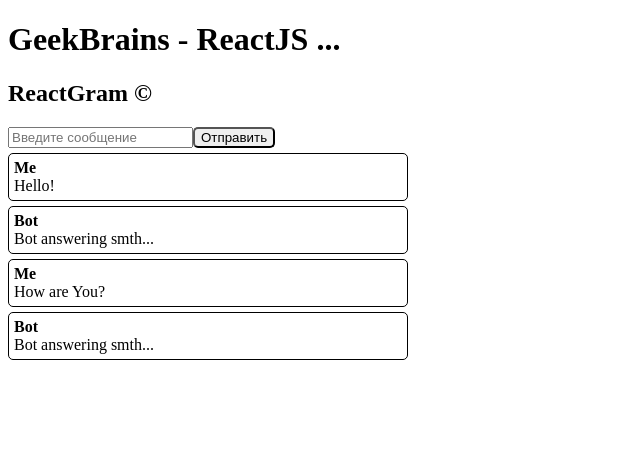
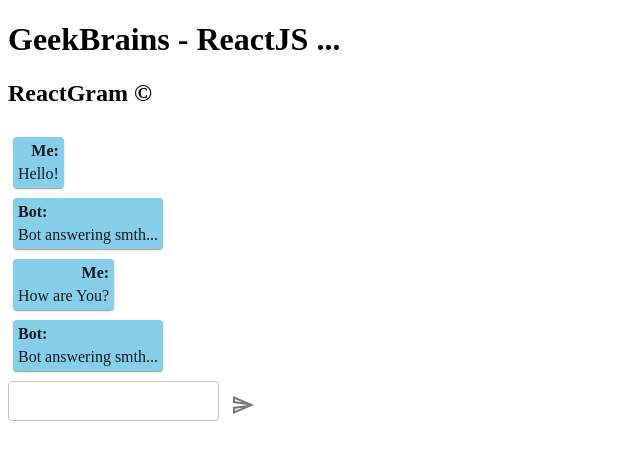
Before and after one commit to rri9/r-prof-2-22022020, a React app in the folder Students/Ruslan_Rakushov/: page / in a window 1280 px wide. Shown: the top 460 px of the page, without its empty margins (0-640 px from the left). Built offline with nearby package versions, Linux system fonts and the light colour scheme.

Commit message:
add styles by UI

```diff
--- a/Students/Ruslan_Rakushov/package.json
+++ b/Students/Ruslan_Rakushov/package.json
@@ -12,6 +12,8 @@
   "author": "",
   "license": "ISC",
   "dependencies": {
+    "@material-ui/core": "^4.9.4",
+    "@material-ui/icons": "^4.9.1",
     "react": "^16.12.0",
     "react-dom": "^16.12.0"
   },
--- a/Students/Ruslan_Rakushov/src/components/Message/Message.jsx
+++ b/Students/Ruslan_Rakushov/src/components/Message/Message.jsx
@@ -1,15 +1,46 @@
 import React from 'react';
 import ReactDOM from 'react-dom';
-import './Message.css';
+import { Paper } from '@material-ui/core';
+import { makeStyles } from '@material-ui/core/styles';
+import { red } from '@material-ui/core/colors';
+
+// import './Message.css';
+
+const useStyles = makeStyles(theme => ({
+  //TODO Выровнять Paper аналогично span'у
+  root: {
+    display: 'flex',
+    flexDirection: 'column',
+    width: 'fit-content',
+    backgroundColor: 'skyblue',
+    padding: '5px',
+    margin: '5px 0',
+    '& span': {
+      fontWeight: 'bold',
+    },
+    '& p': {
+      margin: '5px 0 0 0',
+    }
+  },
+  userAnswer: {
+    alignSelf: 'flex-end',
+
+  },
+  botAnswer: {
+    alignSelf: 'flex-start',
+  }
+}));
 
 const Message = (props) => {
+  const classes = useStyles();
   const sender = props.msg.sender ? props.msg.sender : 'Bot';
   const text = (props.msg.sender || props.msg.text) ? props.msg.text : 'Bot answering smth...';
+  const msgStyle = props.msg.sender ? classes.userAnswer : classes.botAnswer;
   return (
-    <div className="msg">
-        <strong>{ sender }</strong>
+    <Paper className={classes.root}>
+      <span className={msgStyle}> { sender }: </span>
         <p>{ text }</p>
-      </div>
+    </Paper>
   );
 };
 
--- a/Students/Ruslan_Rakushov/src/components/MessageField/MessageField.jsx
+++ b/Students/Ruslan_Rakushov/src/components/MessageField/MessageField.jsx
@@ -1,8 +1,25 @@
 import React, {Component} from 'react';
 import ReactDom from 'react-dom';
 
-import './MessageField.css';
 import Message from '../Message/Message.jsx';
+
+//UI Components
+import { withStyles } from '@material-ui/core/styles';
+import Button from '@material-ui/core/Button';
+import Icon from '@material-ui/core/Icon';
+import {IconButton, TextField, Tooltip } from '@material-ui/core';
+// import SendOutlinedIcon from '@material-ui/icons/SendOutlinedIcon';
+import SendOutlinedIcon from '@material-ui/icons/SendOutlined';
+import { Card, CardContent} from '@material-ui/core';
+
+const useStyles = (theme => ({
+  root: {
+    display: 'flex',
+    flexDirection: 'column',
+    width: '400px',
+    padding: '5px',
+  }
+}));
 
 class MessageField extends React.Component {
   constructor(props) {
@@ -47,24 +64,36 @@
   }
 
   render() {
-    let MessagesArr = this.state.msgs.map((msg, index) => <Message key={index.toString()} msg={msg}/>);
+    const { classes } = this.props;
+    let MessagesArr = this.state.msgs.map((msg, index) => <Message key={index.toString()} msg={msg} />);
     return (
       <div className="wrapper">
         <h2>ReactGram &copy;</h2>
+        <div className={classes.root}>
+          { MessagesArr }
+        </div>
         <div className="sendMsgField">
-          <input type="text" name="msg" id="msg" placeholder="Введите сообщение"
-            onChange={this.handleChange}
-            onKeyUp = {this.handleChange}
-            value = {this.state.msgText}
-          />
-          <button type="button" name="sendMsg" onClick={ this.sendMsg }>
-            Отправить
-          </button>
+          <Tooltip title="Введите текст сообщения">
+            <TextField
+              variant="outlined"
+              size="small"
+              onChange={this.handleChange}
+              onKeyUp = {this.handleChange}
+              value = {this.state.msgText}
+              />
+          </Tooltip>
+          <Tooltip title="Отправить">
+              <IconButton
+              // size="small"
+              name="sendMsgUI"
+              onClick={this.sendMsg}>
+                <SendOutlinedIcon />
+              </IconButton>
+          </Tooltip>
         </div>
-        { MessagesArr }
       </div>
     );
   }
 }
 
-export default MessageField;
+export default withStyles(useStyles)(MessageField);
--- a/Students/Ruslan_Rakushov/src/index.html
+++ b/Students/Ruslan_Rakushov/src/index.html
@@ -3,6 +3,8 @@
 <head>
   <meta charset="UTF-8">
   <meta name="viewport" content="width=device-width, initial-scale=1.0">
+  <link rel="stylesheet" href="https://fonts.googleapis.com/css?family=Roboto:300,400,500,700&display=swap" />
+  <link rel="stylesheet" href="https://fonts.googleapis.com/icon?family=Material+Icons" />
   <title>ReactGram</title>
 </head>
 <body>
--- a/Students/Ruslan_Rakushov/src/index.jsx
+++ b/Students/Ruslan_Rakushov/src/index.jsx
@@ -1,7 +1,12 @@
 import React from 'react';
 import ReactDOM from 'react-dom';
+import {MuiThemeProvider, createMuiTheme} from '@material-ui/core/styles';
 
 import MessageField from './components/MessageField/MessageField.jsx';
+
+const theme = createMuiTheme({
+  //TODO add some theme styles
+});
 
 const msgs = [
   {
@@ -23,6 +28,8 @@
 ];
 
 ReactDOM.render(
-  <MessageField msgs = { msgs } />,
+  <MuiThemeProvider theme={theme}>
+    <MessageField msgs={msgs} />
+  </MuiThemeProvider>,
   document.getElementById('app'),
 );
```
Also changed, not shown: 1 other file (tests, documents, lock files or other folders).
